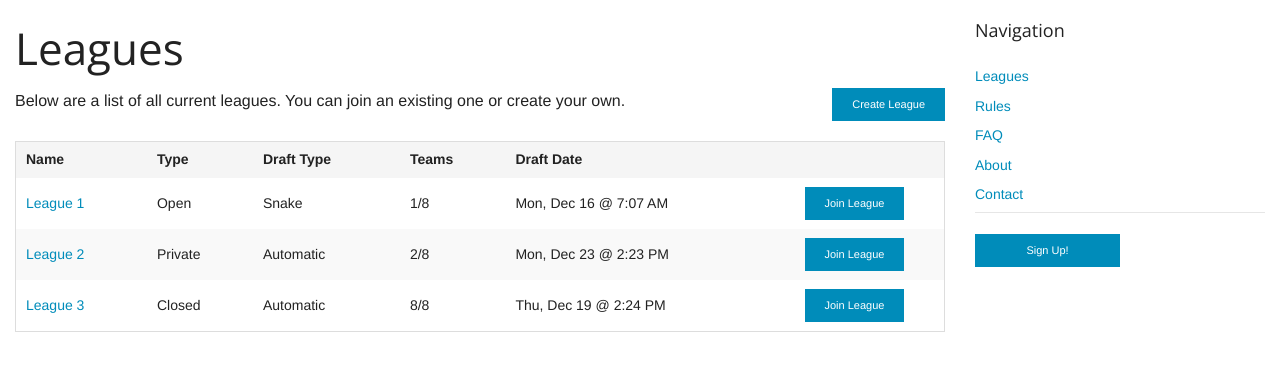
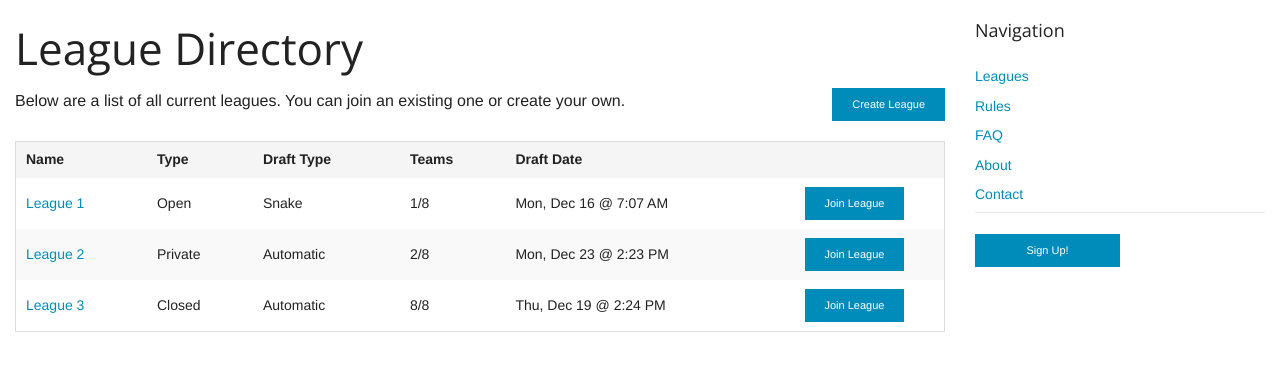
Before and after one commit to sean3z/pwfantasy, a PHP site: page /leagues.php in a window 1280 px wide. Shown: the part 45-416 px from the top of the page. Run offline with PHP 8.4, Linux system fonts and the light colour scheme; data comes from the database, SQL or seed files in the repository.

Commit message:
QA checks when leagues have yet to be created; misc fixes

```diff
--- a/includes/design/footer.php
+++ b/includes/design/footer.php
@@ -2,11 +2,11 @@
 	<div class="medium-3 large-3 column show-for-medium-up">
 		<h5>Navigation</h5>
 		<ul class="side-nav">
-			<li><a href="leagues.php">Leagues</a></li>
-			<li><a href="rules.php">Rules</a></li>
-			<li><a href="faq.php">FAQ</a></li>
-			<li><a href="about.php">About</a></li>
-			<li><a href="contact.php">Contact</a></li>
+			<li><a href="/leagues.php">Leagues</a></li>
+			<li><a href="/rules.php">Rules</a></li>
+			<li><a href="/faq.php">FAQ</a></li>
+			<li><a href="/about.php">About</a></li>
+			<li><a href="/contact.php">Contact</a></li>
 			<li class="divider"></li>
 		</ul>
 		<?php if (!user_is_logged_in()): ?>
--- a/includes/design/navigation.php
+++ b/includes/design/navigation.php
@@ -1,7 +1,7 @@
 <nav class="top-bar" data-topbar>
 	<ul class="title-area">
 		<li class="name">
-			<h1><a href="http://pwfantasy.com"><img src="<?php echo ASSETS_PATH; ?>img/pwfantasylogo.png" style="margin-top: -2px; margin-right: 10px;">PWFantasy</a></h1>
+			<h1><a href="/"><img src="<?php echo ASSETS_PATH; ?>img/pwfantasylogo.png" style="margin-top: -2px; margin-right: 10px;">PWFantasy</a></h1>
 		</li>
 	</ul>
 
--- a/index.php
+++ b/index.php
@@ -1,5 +1,6 @@
 <?php include 'includes/design/header.php'; ?>
 
 <h1>Pro Wrestling Fantasy</h1>
+<p>Coming Soon!</p>
 
 <?php include 'includes/design/footer.php'; ?>
--- a/leagues.php
+++ b/leagues.php
@@ -9,6 +9,8 @@ elseif ($method == 'myleagues'):
 	include 'methods/Leagues/myleagues.php';
 elseif ($method == 'leagues'):
 	include 'methods/Leagues/leagues.php';
+elseif ($method == 'joinleague'):
+	include 'methods/Leagues/joinleague.php';
 endif;
 
 include 'includes/design/footer.php';
--- a/methods/Leagues/leagues.php
+++ b/methods/Leagues/leagues.php
@@ -1,4 +1,7 @@
-<h1>Leagues</h1>
+<h1>League Directory</h1>
+<?php
+$leagues = LeagueApplication::getLeaguesBySeason(0);
+if (count($leagues) > 0): ?>
 	<p><a href="?method=create" class="button tiny right">Create League</a>Below are a list of all current leagues. You can join an existing one or create your own.</p>
 	<table class="small-12">
 		<thead>
@@ -6,7 +9,7 @@
 		</thead>
 		<tbody>
 			<?php
-			foreach(LeagueApplication::getLeaguesBySeason(0) as $league) {
+				foreach($leagues as $league) {
 					echo '<tr>
 							<td><a href="game/dashboard.php?leagueId=', $league->leagueId ,'">', $league->leagueName ,'</a></td>
 							<td>', $league->type ,'</td>
@@ -19,3 +22,6 @@
 			?>
 		</tbody>
 	</table>
+<?php else: ?>
+	<p>Woah! There are currently no leagues for this season. Get started now! <a href="?method=create">Create League</a></p>
+<?php endif; ?>
```
Also changed, not shown: methods/Leagues/myleagues.php (+7 -2 lines), methods/Leagues/joinleague.php (added). Lines whose indentation alone changed are shown as unchanged.
